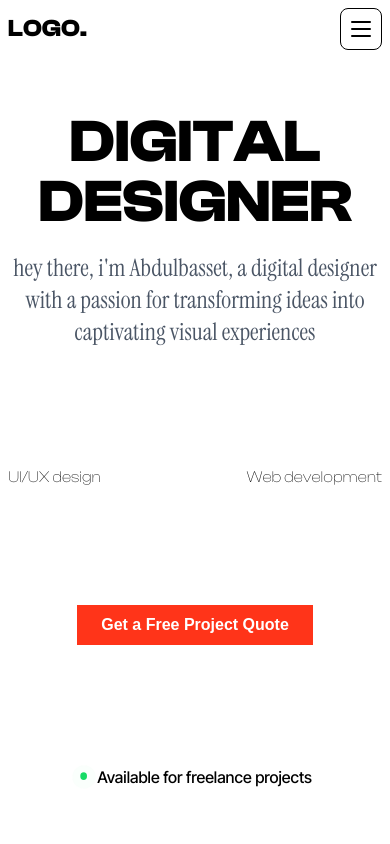
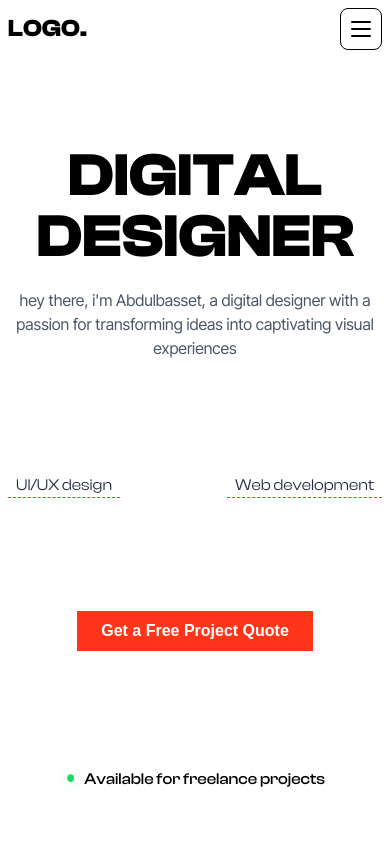
Before and after one commit to abdulbasset-benz/portfolio, a React (Vite) app: page / in a window 390 px wide. Shown: the top 844 px of the page. Built offline with nearby package versions, Linux system fonts and the light colour scheme; a web font is replaced by a local one.

Commit message:
Work on the responsive design for all screens

```diff
--- a/src/components/Hero.jsx
+++ b/src/components/Hero.jsx
@@ -1,21 +1,21 @@
 const Hero = () => {
   return (
-    <div className="pt-15 h-screen">
+    <div className="pt-24 h-screen">
       <div className="flex flex-col items-center justify-around h-full p-2 gap-7">
         <div className="space-y-5">
-          <h1 className="text-center font-clash font-bold uppercase text-6xl">
-            digital designer
+          <h1 className="text-center font-clash font-bold uppercase text-[clamp(3.8rem,10vw,7rem)] leading-[clamp(1em,-0.02em,0.02em)]">
+            digital <br />designer
           </h1>
-          <p className="text-center font-instru text-2xl font-medium text-gray-600">
+          <p className="text-center max-w-xl lg:max-w-2xl font-inter text-[clamp(1rem,2.5vw,1.5rem)] text-gray-600">
             hey there, i'm Abdulbasset, a digital designer with a passion for
             transforming ideas into captivating visual experiences
           </p>
         </div>
 
-        <div className="w-full">
+        <div className="w-full md:w-1/2 mx-auto">
           <ul className="flex justify-between">
-            <li className="font-clash font-thin">UI/UX design</li>
-            <li className="font-clash font-thin">Web development</li>
+            <li className="font-clash font-normal text-gray-800 text-[clamp(1rem,1.8vw,1.5rem)] border-b border-dashed px-2 border-primary">UI/UX design</li>
+            <li className="font-clash font-normal text-gray-800 text-[clamp(1rem,1.8vw,1.5rem)] border-b border-dashed px-2 border-primary">Web development</li>
           </ul>
         </div>
 
@@ -36,7 +36,7 @@ const Hero = () => {
             </span>
           </span>
 
-          <h1 className="font-medium font-inter">
+          <h1 className="font-medium font-clash">
             {" "}
             Available for freelance projects
           </h1>
```
